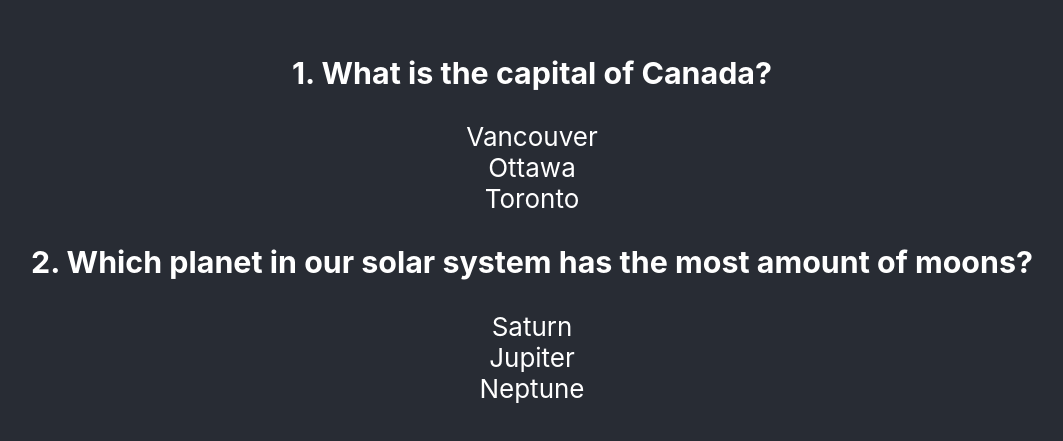
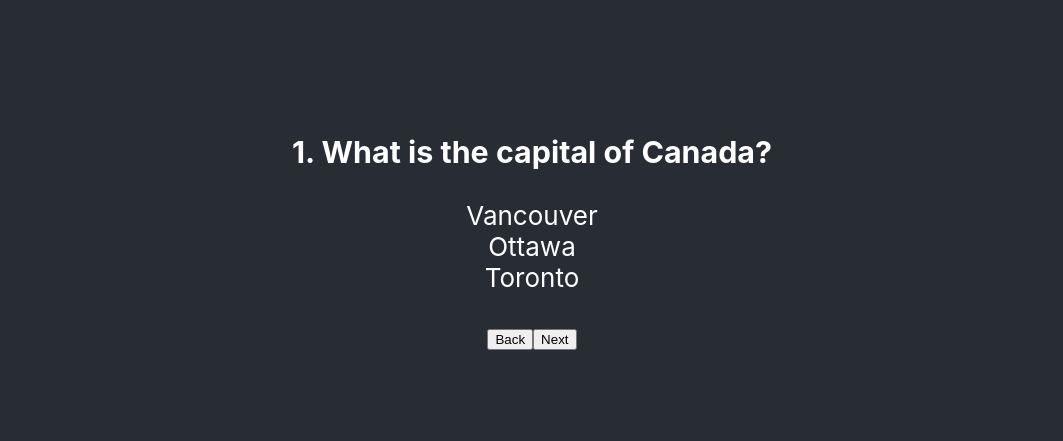
Before and after one commit to katmetax/quiz-app, a React (Create React App) app: page / in a window 1280 px wide. Shown: the part 173-614 px from the top of the page, without its empty margins (108-1171 px from the left). Built offline with nearby package versions, Linux system fonts and the light colour scheme.

Commit message:
Added back/next btns and passing question number to store

```diff
--- a/src/components/quizComponent/index.tsx
+++ b/src/components/quizComponent/index.tsx
@@ -17,23 +17,36 @@ interface questionData {
 const QuizComponent = ( { questionData }: quizComponentProps ) => {
     const dispatch = useDispatch();
     const [currentIndex, setIndex] =  useState(-1);
+    const [pageNumber, setPageNumber] = useState(0);
 
-    const clickHandler = (question: string, answer: string, index: number) => {
-        selectedAnswer(question, answer);
-        setIndex(index);
+    const clickHandler = (question: string, answer: string, answerIndex: number, questionNo: number) => {
+        selectedAnswer(question, answer, questionNo);
+        setIndex(answerIndex);
     }
 
-    const selectedAnswer: any = (question: string, answer: string) => {
+    const selectedAnswer: any = (question: string, answer: string, questionNo: number) => {
         return dispatch(saveAnswer({
             question,
-            answer
+            answer,
+            questionNo
         }))
+    };
+
+    const nextBtnClick = () => {
+        setPageNumber(pageNumber + 1);
+        setIndex(-1);
+    };
+
+    const backBtnClick = () => {
+        setPageNumber(pageNumber - 1);
+        setIndex(-1);
     };
 
     return (
         <div className="quiz-container" data-testid="question-root">
             {
-                questionData.map((item: any, i: any) => {
+                questionData.map((item: any, i: number) => {
+                    if (i === pageNumber) {
                     return (
                         <>
                         <h3>{i + 1}. {item.question}</h3>
@@ -41,13 +54,18 @@ const QuizComponent = ( { questionData }: quizComponentProps ) => {
                         {
                             item.answers.map((answer: any, index: any) => {
                                 return (
-                                <li key={index} className={currentIndex === index ? 'active' : ''} onClick={() => clickHandler(item.question, answer, index)} data-testid="answers-option">{answer}</li>
+                                <li key={index} className={currentIndex === index ? 'active' : ''} onClick={() => clickHandler(item.question, answer, index, i)} data-testid="answers-option">{answer}</li>
                                 )
                             })
                         }
                         </ul>
+                        <button onClick={() => backBtnClick()}>Back</button>
+                        <button onClick={() => nextBtnClick()}>Next</button>
                         </>
                     )
+                    }
+
+                    return null;
                 })
             }
         </div>
```
